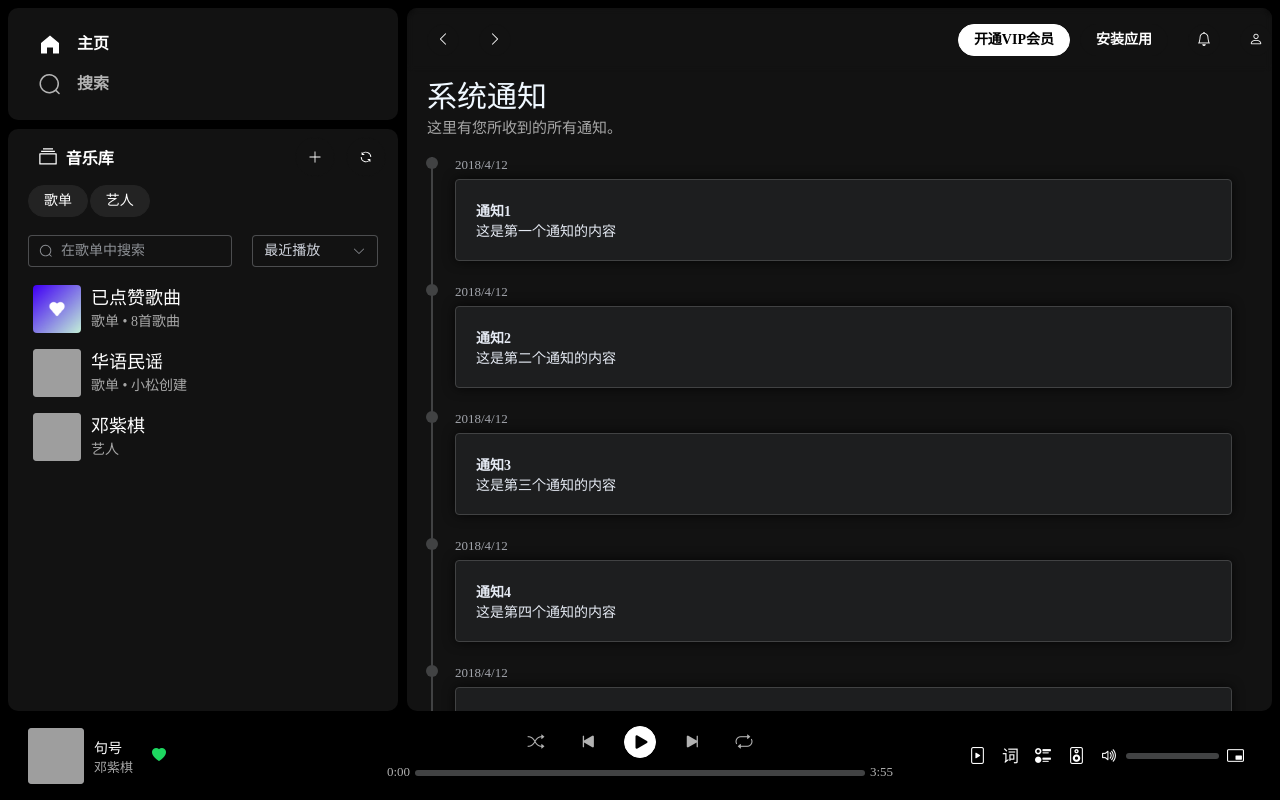
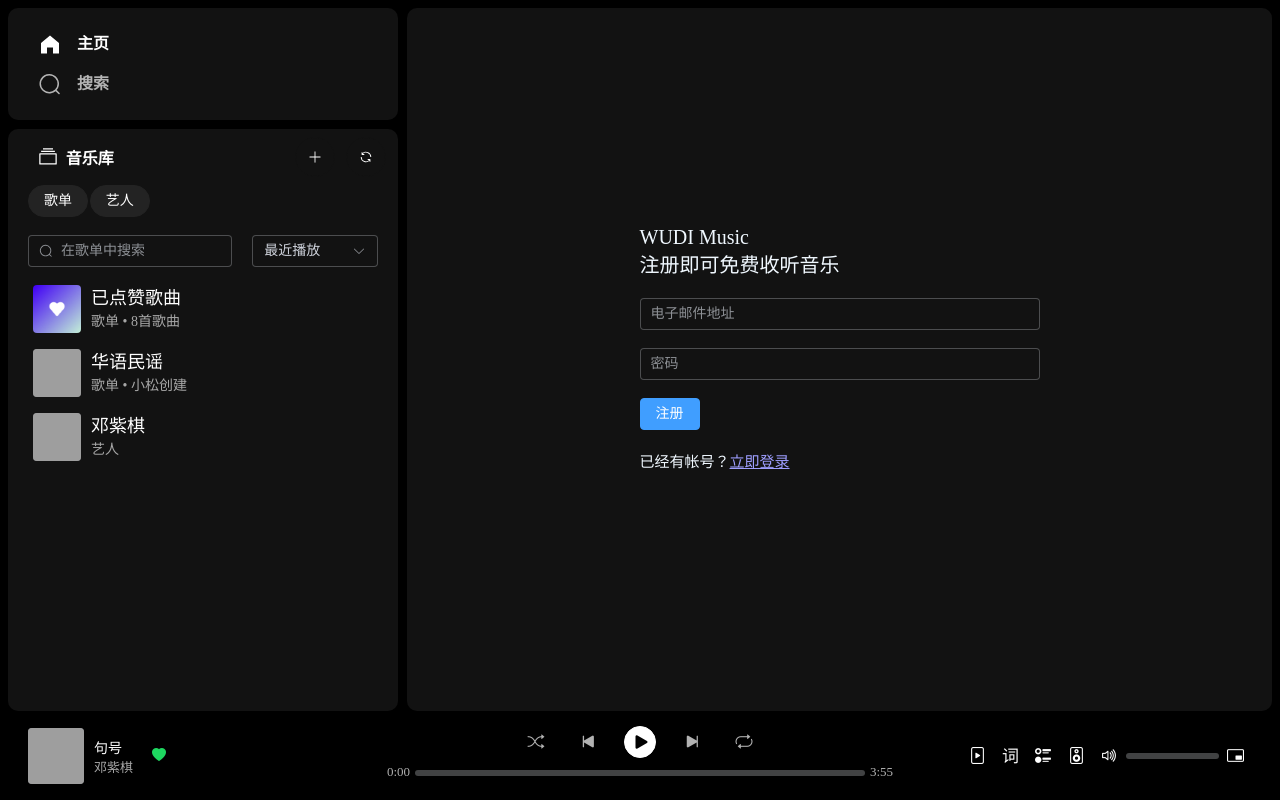
Before and after one commit to tzf1003/music-website, a Vue app: page / in a window 1280 px wide. Built offline with nearby package versions, Linux system fonts and the light colour scheme; grey boxes are pictures that could not be loaded; a web font is replaced by a local one.

Commit message:
✅finish Regist page

```diff
--- /dev/null
+++ b/src/components/Main/UserRegist.vue
@@ -0,0 +1,74 @@
+<template>
+    <el-container class="login-container">
+      <el-main class="login-form-container">
+        <div class="login-logo">WUDI Music</div>
+        <div class="login-title">注册即可免费收听音乐</div>
+        <el-form @submit.prevent="submitForm">
+          <el-form-item>
+            <el-input type="email" v-model="email" placeholder="电子邮件地址" required></el-input>
+          </el-form-item>
+          <el-form-item>
+            <el-input type="password" v-model="password" placeholder="密码" required></el-input>
+          </el-form-item>
+          <el-form-item>
+            <el-button type="primary" long native-type="submit">注册</el-button>
+          </el-form-item>
+        </el-form>
+        <div class="login-footer">
+          已经有帐号？<a href="#">立即登录</a>
+        </div>
+      </el-main>
+    </el-container>
+  </template>
+
+  <script setup>
+  import { ref } from 'vue';
+  const email = ref('');
+  const password = ref('');
+
+  const submitForm = () => {
+    console.log('Form submitted with email:', email.value);
+  }
+  </script>
+
+  <style>
+  .login-container {
+    height: 85vh;
+    display: flex;
+    justify-content: center;
+    align-items: center;
+  }
+
+  .login-form-container {
+    width: 100%;
+    max-width: 400px;
+    padding: 20px;
+    box-sizing: border-box;
+  }
+
+  .login-logo {
+    /* 根据实际Logo样式添加样式 */
+  }
+
+  .login-title {
+    margin-bottom: 20px;
+    /* 根据实际样式添加样式 */
+  }
+
+  .login-options {
+    margin-top: 20px;
+  }
+
+  .login-footer {
+    margin-top: 20px;
+    font-size: 15px;
+    /* 根据实际样式添加样式 */
+  }
+
+  .login-captcha {
+    margin-top: 20px;
+    font-size: small;
+    color: grey;
+    text-align: center;
+  }
+  </style>
--- a/src/components/MainWindow.vue
+++ b/src/components/MainWindow.vue
@@ -6,7 +6,7 @@
 
         <!-- <SongSheetHeader :scroll-amplitude="scrollAmplitude"/> -->
 
-        <HomeHeader/>
+        <!-- <HomeHeader/> -->
         <!-- <SearchHeader/> -->
 
       </el-header>
@@ -17,7 +17,8 @@
         <!-- <ArtistPage /> -->
         <!-- <LyricsPage :currentTime="currentTime" :lyrics="lyrics" @scroll-to="handleScrollTo" /> -->
         <!-- <SongInfoPage /> -->
-        <SystemInfoVue/>
+        <!-- <SystemInfoVue/> -->
+        <UserRegist/>
       </el-main>
     </el-container>
   </el-scrollbar>
@@ -36,6 +37,7 @@ import ArtistPage from "./Main/ArtistPage.vue";
 import LyricsPage from "./Main/LyricsPage.vue";
 import SongInfoPage from "./Main/SongInfoPage.vue"
 import SystemInfoVue from "./Main/SystemInfo.vue";
+import UserRegist from "./Main/UserRegist.vue";
 
 //滚动幅度
 const scrollAmplitude = ref(0);
```
Also changed, not shown: 1 other file (tests, documents, lock files or other folders).
